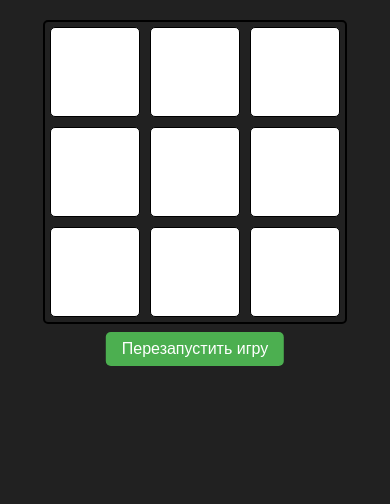
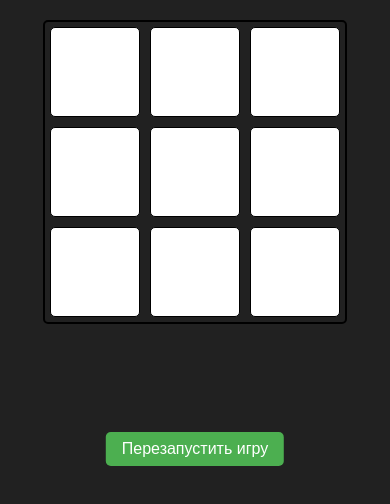
Before and after one commit to GHOST909990/tic-tac-toe, a plain HTML site: page index.html in a window 390 px wide. Shown: the part 78-582 px from the top of the page. Drawn offline with Linux system fonts and the light colour scheme.

Commit message:
index.css

```diff
--- a/index.css
+++ b/index.css
@@ -69,7 +69,7 @@ button:disabled {
   #restart {
     font-size: 1rem;
     padding: 8px 16px;
-    margin-bottom: 100px;
+    margin-top: 200px;
   }
 }
 
```
